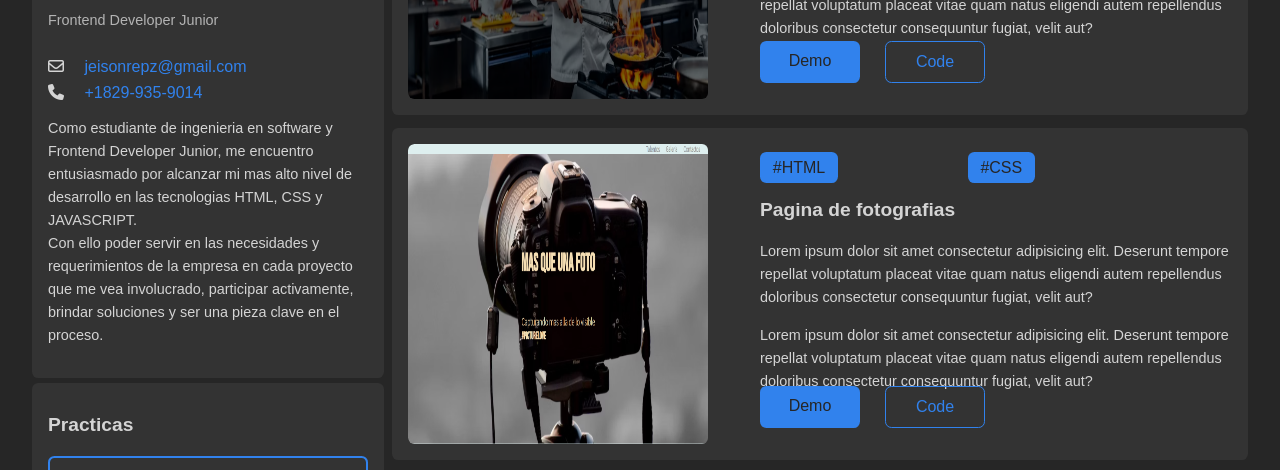
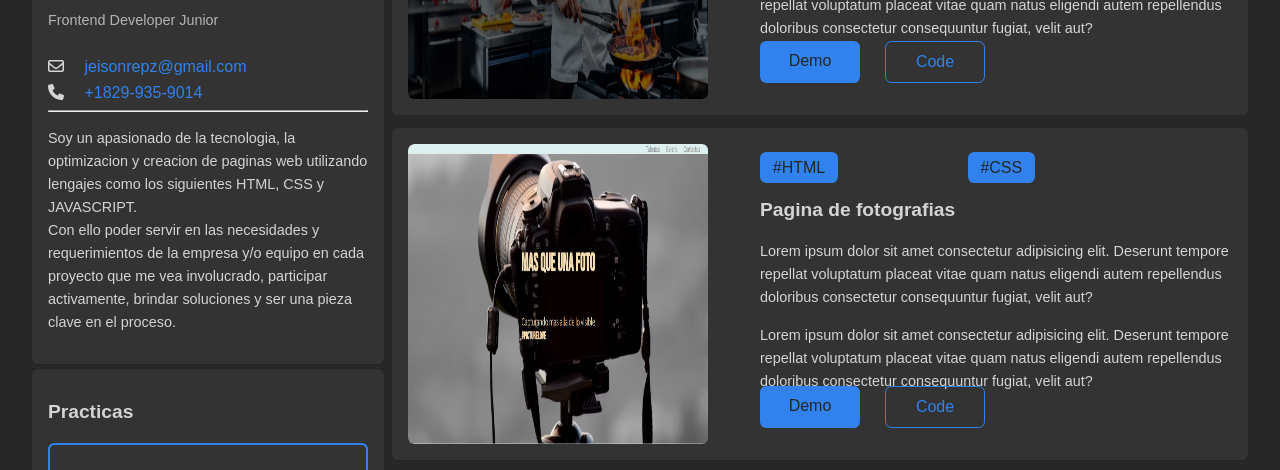
Before and after one commit to Jeison-dev27/Portfolio, a plain HTML site: page index.html in a window 1280 px wide. Shown: the part 555-1025 px from the top of the page. Drawn offline with Linux system fonts and the light colour scheme.

Commit message:
Update index.html

```diff
--- a/index.html
+++ b/index.html
@@ -50,11 +50,11 @@
           <div class="card__link">
             <i class="fas fa-phone icon"></i>
             <a href="tel:8299359014">+1829-935-9014</a>
+            <hr>
           </div>
           <p class="card__text">
-            Como estudiante de ingenieria en software y Frontend Developer Junior, me encuentro entusiasmado
-            por alcanzar mi mas alto nivel de desarrollo en las tecnologias HTML, CSS y JAVASCRIPT. <br />
-            Con ello poder servir en las necesidades y requerimientos de la empresa en cada proyecto que me vea
+            Soy un apasionado de la tecnologia, la optimizacion y creacion de paginas web utilizando lengajes como los siguientes  HTML, CSS y JAVASCRIPT. <br />
+            Con ello poder servir en las necesidades y requerimientos de la empresa y/o equipo en cada proyecto que me vea
             involucrado,
             participar activamente, brindar soluciones y ser una pieza clave en el proceso.
           </p>
@@ -218,8 +218,8 @@
             voluptatum placeat vitae
             quam natus eligendi autem repellendus doloribus consectetur consequuntur fugiat, velit aut?</p>
           <div class="buttons">
-            <a href="https://jeison-dev27.github.io/Gym/" class="button button--primary" target="_blank">Demo</a>
-            <a href="https://github.com/Jeison-dev27/Gym" class="button button--ghost" target="_blank">Code</a>
+            <a href="https://jeison-dev27.github.io/venta-de-software/" class="button button--primary" target="_blank">Demo</a>
+            <a href="https://github.com/Jeison-dev27/venta-de-software" class="button button--ghost" target="_blank">Code</a>
           </div>
         </div>
 
```
